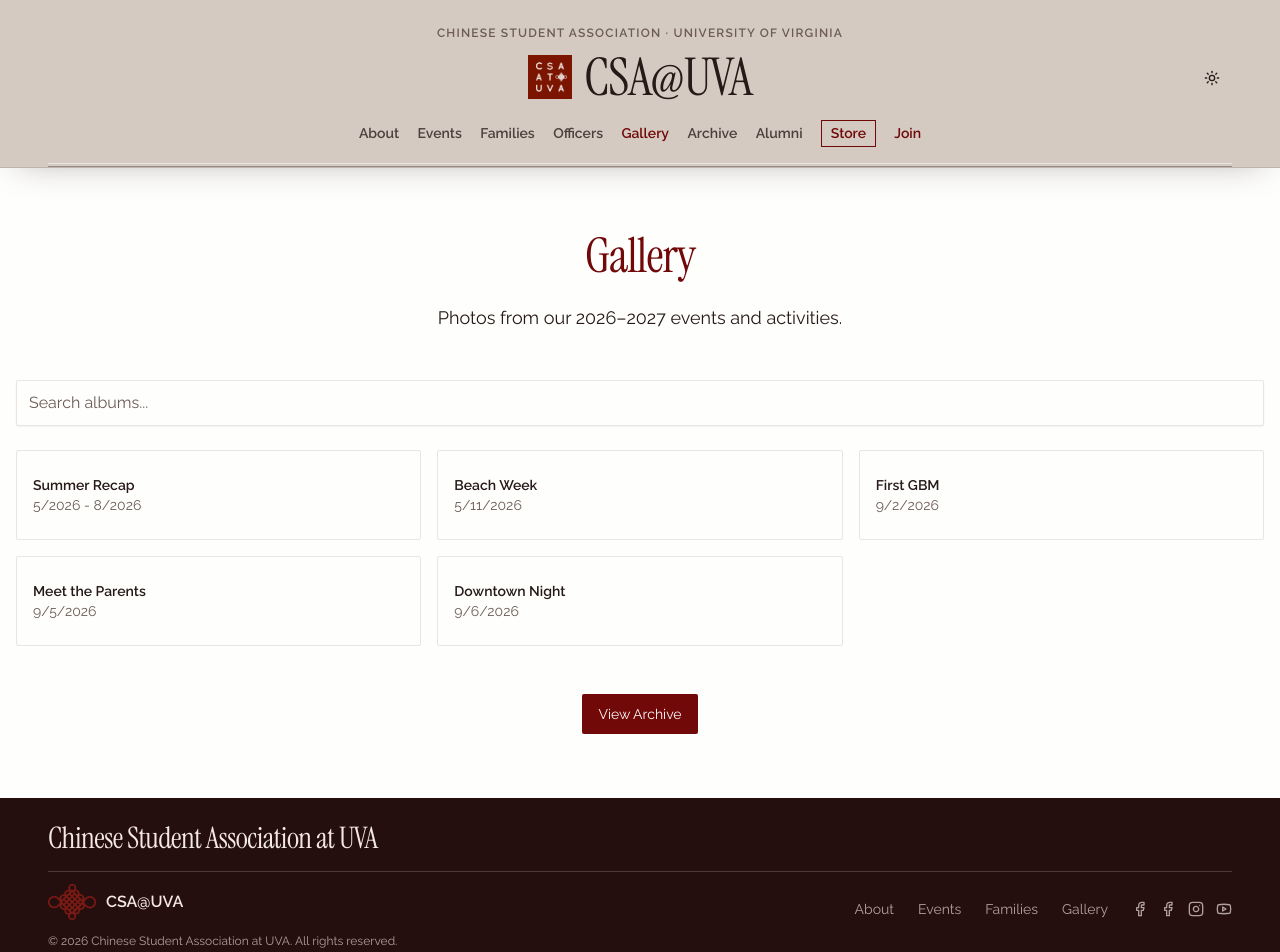
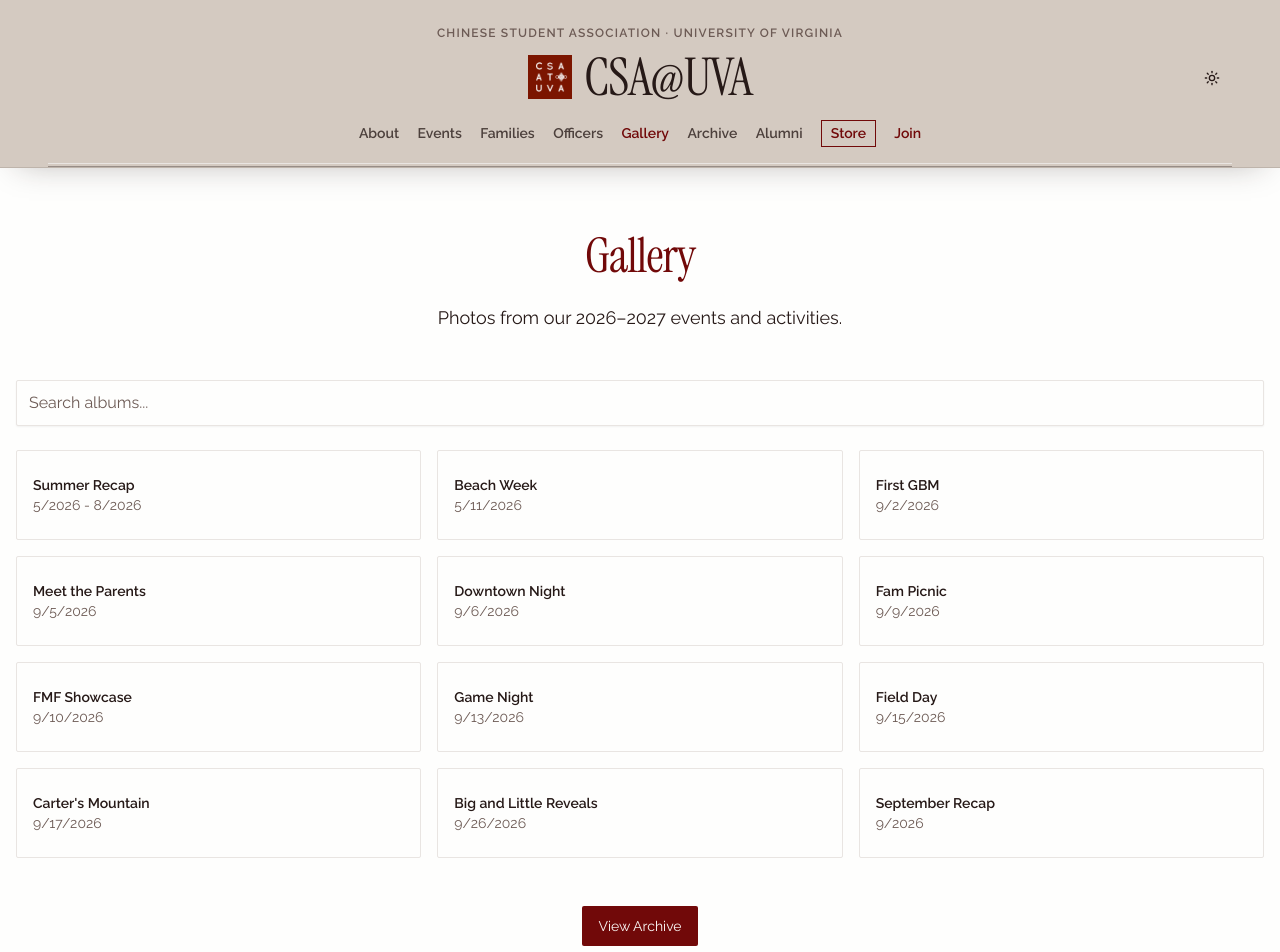
Before and after one commit to uvachinesestudentassociation/csa-website, a Next.js app: page /gallery in a window 1280 px wide. Shown: the top 952 px of the page. Built offline with nearby package versions, Linux system fonts and the light colour scheme.

Commit message:
update scroll dimensions in CSS and add new events to gallery data

```diff
--- a/app/gallery/gallery-data.json
+++ b/app/gallery/gallery-data.json
@@ -23,5 +23,40 @@
     "name": "Downtown Night",
     "date": "9/6/2026",
     "url": "https://drive.google.com/drive/folders/1_1Aw-xHaex6J2pRddXLcaakoDnush8RZ"
+  },
+  {
+    "name": "Fam Picnic",
+    "date": "9/9/2026",
+    "url": "https://drive.google.com/drive/folders/1Bl0NAuhlOrOaJQONK9YWjy86Y_-81p1M"
+  },
+  {
+    "name": "FMF Showcase",
+    "date": "9/10/2026",
+    "url": "https://drive.google.com/drive/folders/1HcvNoSt-CZo45UJmrCoe7ia-AhiQBd5G"
+  },
+  {
+    "name": "Game Night",
+    "date": "9/13/2026",
+    "url": "https://drive.google.com/drive/folders/1RYHfcqT2w-j39qpOR_7vs9bVejXWm-9T"
+  },
+  {
+    "name": "Field Day",
+    "date": "9/15/2026",
+    "url": "https://drive.google.com/drive/folders/1NeJbQGctKPt4opLhax5dlhVj149-7gqe"
+  },
+  {
+    "name": "Carter's Mountain",
+    "date": "9/17/2026",
+    "url": "https://drive.google.com/drive/folders/1bNizZGfzsQVz3M4z4_TSugKBTwHGoZww"
+  },
+  {
+    "name": "Big and Little Reveals",
+    "date": "9/26/2026",
+    "url": "https://drive.google.com/drive/folders/1ZTLc2hUjiGfQpqpntT0YF2De5KlWTGf5"
+  },
+  {
+    "name": "September Recap",
+    "date": "9/2026",
+    "url": "https://drive.google.com/drive/folders/1TkmqMh_ZVrpM-cgp-SZE3W0oIgQZKNuz"
   }
 ]
--- a/app/globals.css
+++ b/app/globals.css
@@ -1243,8 +1243,8 @@
     --scroll-art-top-inset: 0.1341;
     /* auto 100% = full scroll height (both rods); horizontal crop via overflow */
     --scroll-skin-fit: auto 100%;
-    --scroll-stage-height: clamp(36rem, 98vh, 82rem);
-    --scroll-scene-height: min(100vh, 86rem);
+    --scroll-stage-height: clamp(44rem, 112vh, 94rem);
+    --scroll-scene-height: min(115vh, 98rem);
     margin: 0 0 2rem;
     padding: 0;
     width: 100%;
@@ -1255,8 +1255,8 @@
     .scroll-scene {
       --scroll-rolled-inset: 78%;
       /* Keep stage tall enough that the parchment band can hold copy */
-      --scroll-stage-height: clamp(34rem, 100dvh, 76rem);
-      --scroll-scene-height: min(105dvh, 80rem);
+      --scroll-stage-height: clamp(42rem, 120dvh, 90rem);
+      --scroll-scene-height: min(126dvh, 94rem);
     }
   }
 
@@ -1590,11 +1590,11 @@
     }
 
     .scroll__banner-frame {
-      flex: 3.2 1 0;
+      flex: 2.6 1 0;
     }
 
     .scroll__copy {
-      flex: 5.5 1 0;
+      flex: 6.2 1 0;
       margin-top: 0.05rem;
     }
 
```
